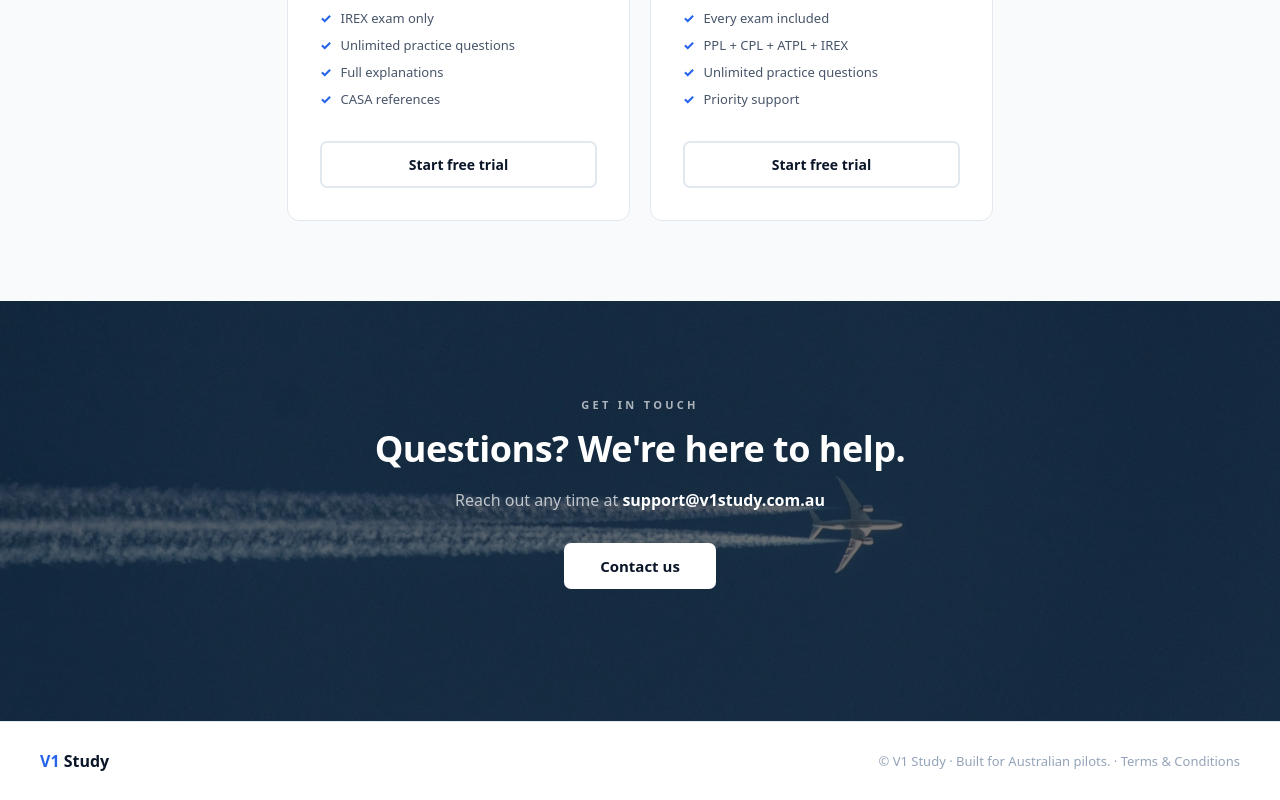
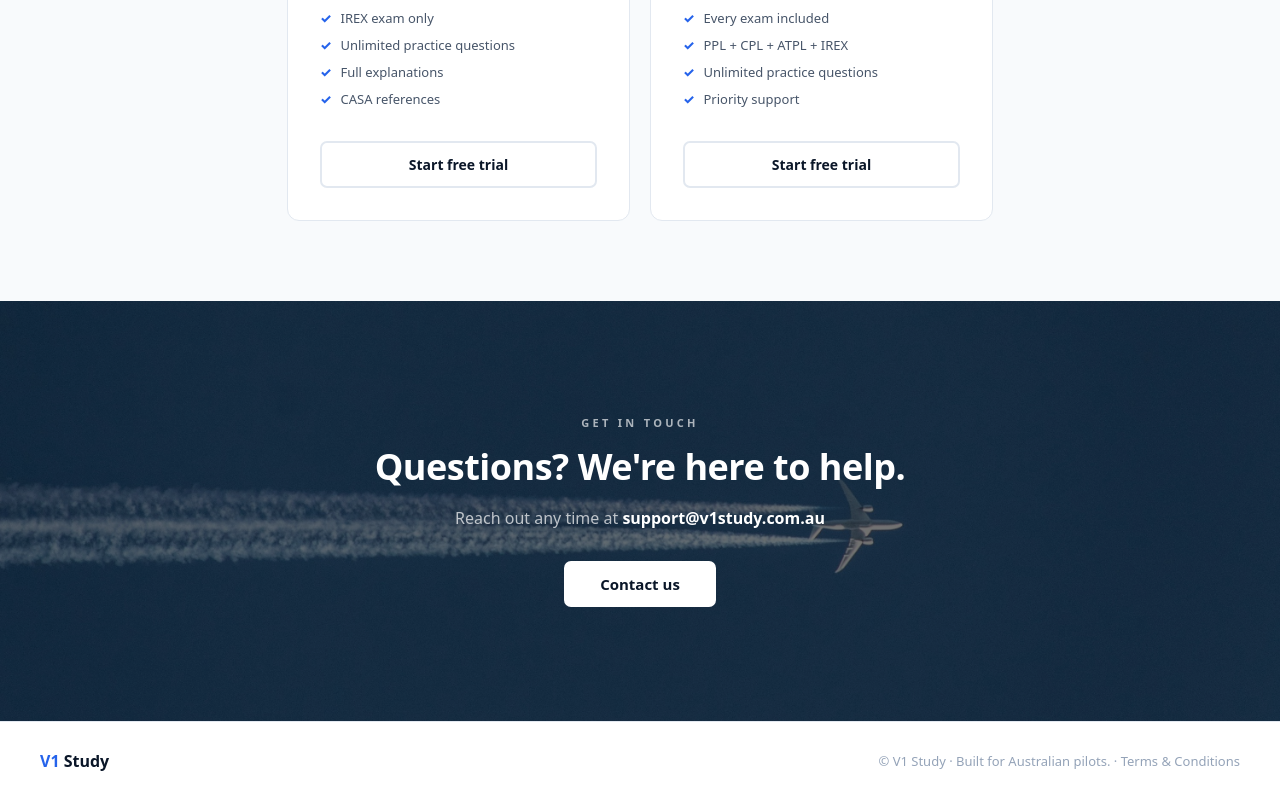
Before and after one commit to daniellongford/V1Study, a Next.js app: page / in a window 1280 px wide. Shown: the part 2124-2924 px from the top of the page. Built offline with nearby package versions, Linux system fonts and the light colour scheme.

Commit message:
Update page.tsx

```diff
--- a/app/page.tsx
+++ b/app/page.tsx
@@ -178,7 +178,7 @@ export default function Home() {
         </section>
 
         {/* CONTACT — full bleed photo at bottom of page */}
-        <section style={{ position: 'relative', overflow: 'hidden', minHeight: '420px', display: 'flex', alignItems: 'center', justifyContent: 'center', margin: '0', padding: '0', width: '100%', display: 'block' }}>
+        <section style={{ position: 'relative', overflow: 'hidden', minHeight: '420px', display: 'flex', alignItems: 'center', justifyContent: 'center', margin: '0', padding: '0', width: '100%' }}>
           <div style={{ position: 'absolute', inset: 0, backgroundImage: 'url(/contact-hero.jpg)', backgroundSize: 'cover', backgroundPosition: 'center 45%', filter: 'brightness(0.45)' }} />
           <div style={{ position: 'relative', zIndex: 1, padding: '6rem 2.5rem', textAlign: 'center', width: '100%' }}>
             <p style={{ fontSize: '11px', letterSpacing: '0.3em', color: 'rgba(255,255,255,0.65)', marginBottom: '0.75rem', fontWeight: '700', textTransform: 'uppercase' }}>Get in Touch</p>
```
